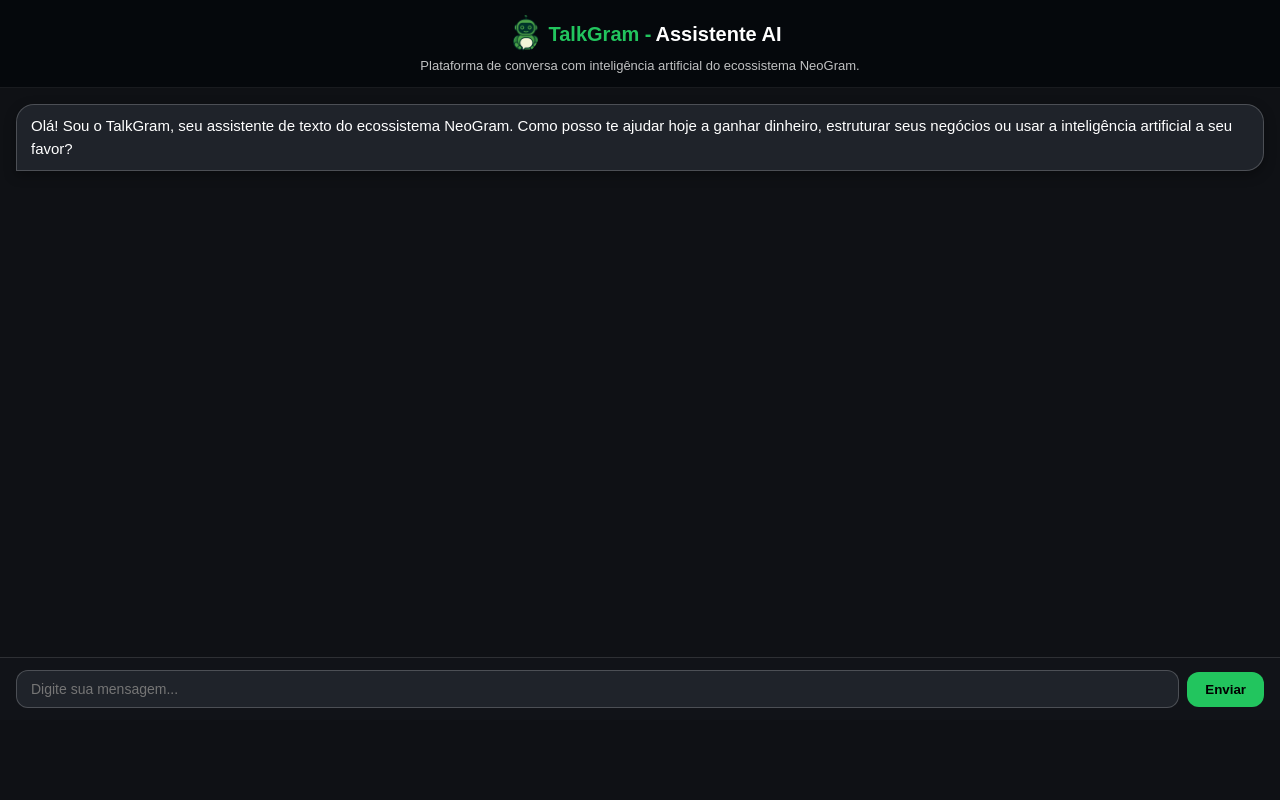
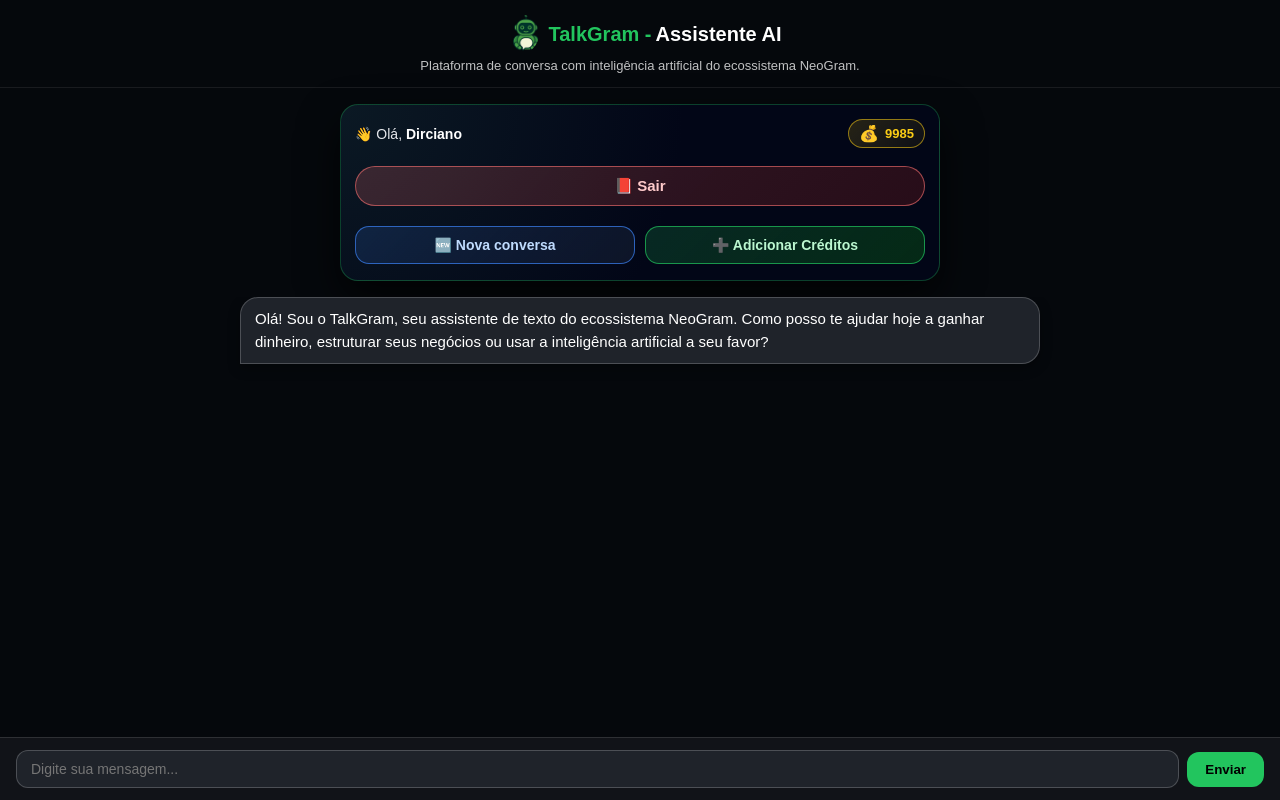
Before and after one commit to dirciano1/talkgram, a Next.js app: page /talkgram in a window 1280 px wide. Built offline with nearby package versions, Linux system fonts and the light colour scheme.

Commit message:
Update page.tsx

```diff
--- a/app/talkgram/page.tsx
+++ b/app/talkgram/page.tsx
@@ -12,18 +12,25 @@
   text: string;
 }
 
+// mensagem inicial padrão
+const INITIAL_ASSISTANT_MESSAGE: Message = {
+  role: "assistant",
+  text: "Olá! Sou o TalkGram, seu assistente de texto do ecossistema NeoGram. Como posso te ajudar hoje a ganhar dinheiro, estruturar seus negócios ou usar a inteligência artificial a seu favor?",
+};
+
 // Limite de mensagens que vão para o contexto (pra não pesar demais)
 const MAX_HISTORY = 12;
 
 export default function TalkGramPage() {
   const [messages, setMessages] = useState<Message[]>([
-    {
-      role: "assistant",
-      text: "Olá! Sou o TalkGram, seu assistente de texto do ecossistema NeoGram. Como posso te ajudar hoje a ganhar dinheiro, estruturar seus negócios ou usar a inteligência artificial a seu favor?",
-    },
+    INITIAL_ASSISTANT_MESSAGE,
   ]);
 
   const [isLoading, setIsLoading] = useState(false);
+
+  // aqui você pode futuramente puxar do Firebase/Auth
+  const userName = "Dirciano";
+  const creditos = 9985;
 
   const handleSend = async (msg: string) => {
     if (!msg.trim() || isLoading) return;
@@ -71,13 +78,19 @@
     }
   };
 
+  // ---------- NOVA CONVERSA ----------
+  const handleNovaConversa = () => {
+    setIsLoading(false);
+    setMessages([INITIAL_ASSISTANT_MESSAGE]);
+  };
+
   // ====== ESTILOS ======
 
   const pageStyle: React.CSSProperties = {
     display: "flex",
     flexDirection: "column",
-    height: "90vh",
-    backgroundColor: "#0f1115",
+    height: "100vh",
+    backgroundColor: "#05080c",
   };
 
   const headerStyle: React.CSSProperties = {
@@ -118,15 +131,128 @@
     textAlign: "center",
   };
 
+  // container do “menu” estilo BetGram
+  const menuWrapperStyle: React.CSSProperties = {
+    padding: "16px",
+    display: "flex",
+    justifyContent: "center",
+  };
+
+  const menuCardStyle: React.CSSProperties = {
+    width: "100%",
+    maxWidth: 600,
+    borderRadius: 18,
+    border: "1px solid rgba(34,197,94,0.3)",
+    background:
+      "radial-gradient(circle at top left, #0b1924 0%, #020617 55%, #020617 100%)",
+    boxShadow: "0 18px 40px rgba(0,0,0,0.7)",
+    padding: "14px 14px 16px",
+    display: "flex",
+    flexDirection: "column",
+    gap: 10,
+  };
+
+  const menuTopRowStyle: React.CSSProperties = {
+    display: "flex",
+    alignItems: "center",
+    justifyContent: "space-between",
+  };
+
+  const saudacaoStyle: React.CSSProperties = {
+    fontSize: 14,
+    color: "#e5e7eb",
+  };
+
+  const nomeUsuarioStyle: React.CSSProperties = {
+    fontWeight: 600,
+    color: "#ffffff",
+  };
+
+  const creditBadgeStyle: React.CSSProperties = {
+    display: "flex",
+    alignItems: "center",
+    gap: 6,
+    padding: "4px 10px",
+    borderRadius: 999,
+    background:
+      "linear-gradient(135deg, rgba(250,204,21,0.15), rgba(250,204,21,0.05))",
+    border: "1px solid rgba(250,204,21,0.55)",
+    fontSize: 13,
+    color: "#facc15",
+    fontWeight: 600,
+  };
+
+  const creditIconStyle: React.CSSProperties = {
+    fontSize: 16,
+  };
+
+  const sairButtonStyle: React.CSSProperties = {
+    marginTop: 8,
+    width: "100%",
+    borderRadius: 999,
+    padding: "10px 16px",
+    border: "1px solid rgba(248,113,113,0.6)",
+    background:
+      "linear-gradient(135deg, rgba(248,113,113,0.2), rgba(127,29,29,0.3))",
+    color: "#fecaca",
+    fontWeight: 600,
+    fontSize: 15,
+    textAlign: "center",
+    cursor: "pointer",
+  };
+
+  const menuButtonsRowStyle: React.CSSProperties = {
+    display: "flex",
+    gap: 10,
+    marginTop: 10,
+  };
+
+  const baseMenuButtonStyle: React.CSSProperties = {
+    flex: 1,
+    borderRadius: 14,
+    padding: "10px 12px",
+    border: "1px solid transparent",
+    display: "flex",
+    alignItems: "center",
+    justifyContent: "center",
+    gap: 8,
+    fontSize: 14,
+    fontWeight: 600,
+    cursor: "pointer",
+    whiteSpace: "nowrap",
+  };
+
+  const novaConversaButtonStyle: React.CSSProperties = {
+    ...baseMenuButtonStyle,
+    background:
+      "linear-gradient(135deg, rgba(59,130,246,0.16), rgba(15,23,42,0.9))",
+    borderColor: "rgba(59,130,246,0.7)",
+    color: "#bfdbfe",
+  };
+
+  const adicionarCreditosButtonStyle: React.CSSProperties = {
+    ...baseMenuButtonStyle,
+    background:
+      "linear-gradient(135deg, rgba(34,197,94,0.18), rgba(5,46,22,0.9))",
+    borderColor: "rgba(34,197,94,0.7)",
+    color: "#bbf7d0",
+  };
+
   const mainStyle: React.CSSProperties = {
     flex: 1,
     overflowY: "auto",
-    padding: "16px",
+    padding: "0 16px 12px",
+  };
+
+  const mainInnerStyle: React.CSSProperties = {
+    maxWidth: 800,
+    margin: "0 auto",
   };
 
   // ====== RENDER ======
   return (
     <div style={pageStyle}>
+      {/* Header original do TalkGram */}
       <header style={headerStyle}>
         <div style={headerInnerStyle}>
           <img src="/talkgram-logo.png" alt="TalkGram" style={logoStyle} />
@@ -142,7 +268,58 @@
         </div>
       </header>
 
+      {/* Menu estilo BetGram */}
+      <section style={menuWrapperStyle}>
+        <div style={menuCardStyle}>
+          <div style={menuTopRowStyle}>
+            <div style={saudacaoStyle}>
+              👋 Olá, <span style={nomeUsuarioStyle}>{userName}</span>
+            </div>
+
+            <div style={creditBadgeStyle}>
+              <span style={creditIconStyle}>💰</span>
+              <span>{creditos}</span>
+            </div>
+          </div>
+
+          <button
+            type="button"
+            style={sairButtonStyle}
+            onClick={() => {
+              // ajuste isso depois para o seu fluxo de logout real
+              // por exemplo: signOut(auth) ou redirecionar
+              window.location.href = "/";
+            }}
+          >
+            📕 Sair
+          </button>
+
+          <div style={menuButtonsRowStyle}>
+            <button
+              type="button"
+              style={novaConversaButtonStyle}
+              onClick={handleNovaConversa}
+            >
+              🆕 Nova conversa
+            </button>
+
+            <button
+              type="button"
+              style={adicionarCreditosButtonStyle}
+              onClick={() => {
+                // Aqui você pode depois abrir um modal/link Betgram Pay
+                alert("Em breve: adicionar créditos no TalkGram.");
+              }}
+            >
+              ➕ Adicionar Créditos
+            </button>
+          </div>
+        </div>
+      </section>
+
+      {/* Área do chat */}
       <main style={mainStyle}>
+        <div style={mainInnerStyle}>
           {messages.map((m, i) => (
             <ChatMessage key={i} role={m.role} text={m.text} />
           ))}
@@ -153,6 +330,7 @@
               text="Pensando na melhor resposta..."
             />
           )}
+        </div>
       </main>
 
       <ChatInput onSend={handleSend} />
```
Lines whose indentation alone changed are shown as unchanged.
